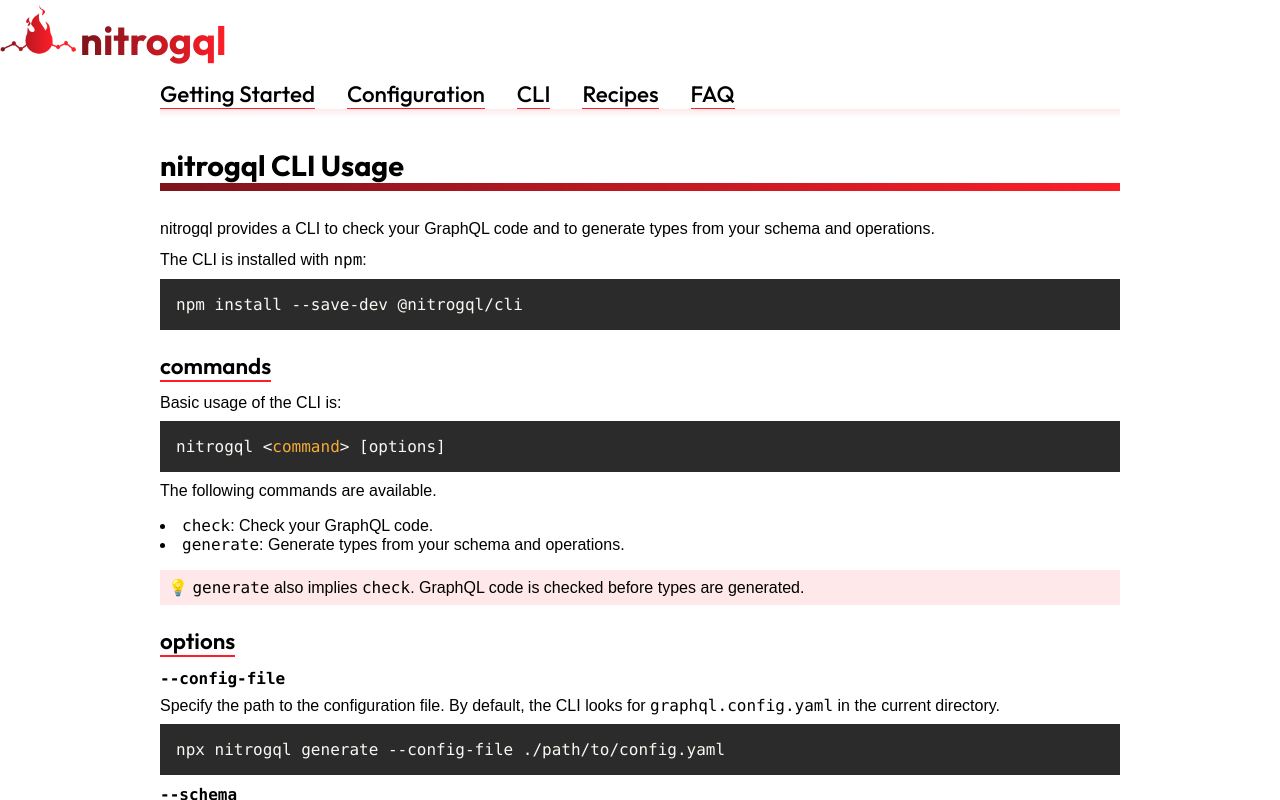
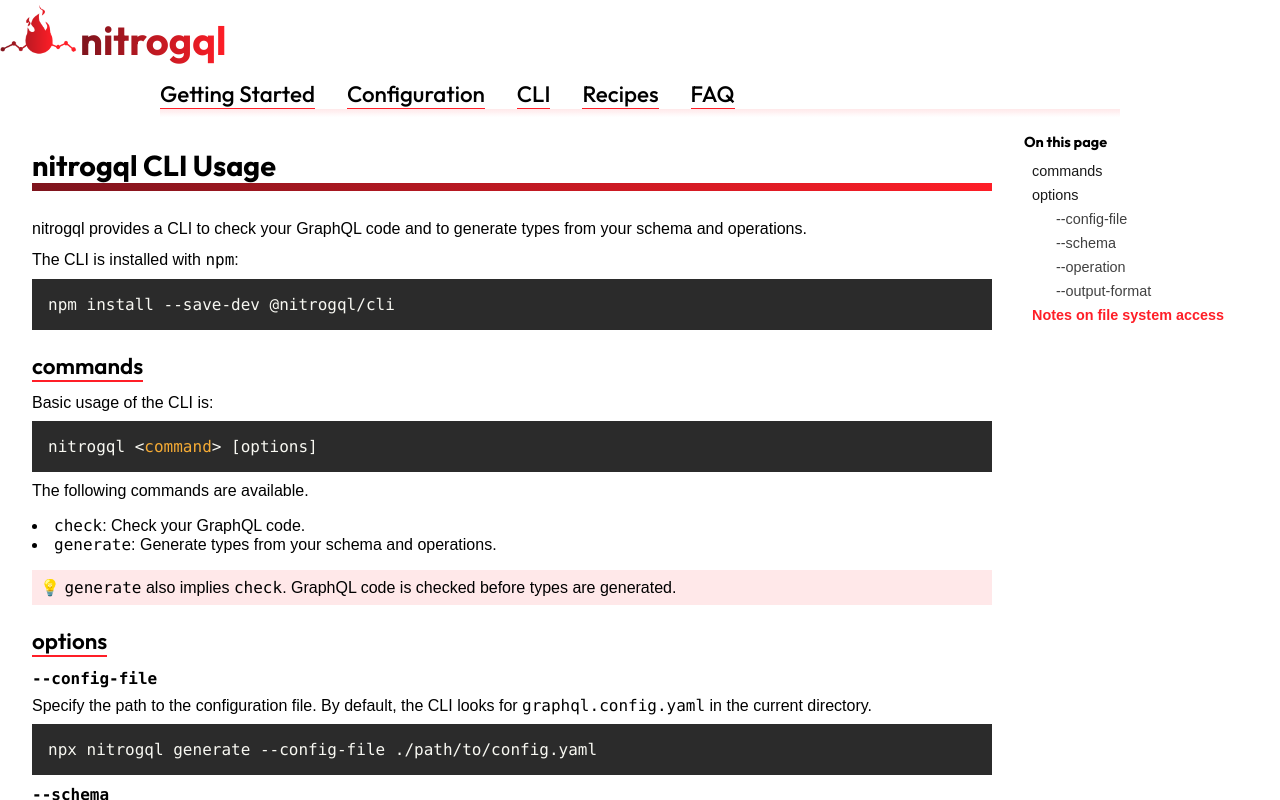
Before and after one commit to uhyo/nitrogql, a Next.js app in the folder website/: page /cli in a window 1280 px wide. Built offline with nearby package versions, Linux system fonts and the light colour scheme.

Commit message:
feat(website): install toc to all pages

```diff
--- a/website/src/app/(docs)/cli/page.tsx
+++ b/website/src/app/(docs)/cli/page.tsx
@@ -1,20 +1,22 @@
 import { Hint } from "@/app/_utils/Hint";
 import { Highlight } from "@/app/_utils/Highlight";
+import { Toc } from "../_toc";
 
 export default function GettingStarted() {
   return (
+    <Toc>
       <main>
         <h2>nitrogql CLI Usage</h2>
         <p>
-        nitrogql provides a CLI to check your GraphQL code and to generate types
-        from your schema and operations.
+          nitrogql provides a CLI to check your GraphQL code and to generate
+          types from your schema and operations.
         </p>
         <p>
           The CLI is installed with <code>npm</code>:
         </p>
         <Highlight language="bash">{`npm install --save-dev @nitrogql/cli`}</Highlight>
 
-      <h3>commands</h3>
+        <h3 id="commands">commands</h3>
         <p>Basic usage of the CLI is:</p>
         <Highlight language="bash">{`nitrogql <command> [options]`}</Highlight>
         <p>The following commands are available.</p>
@@ -23,7 +25,8 @@ export default function GettingStarted() {
             <code>check</code>: Check your GraphQL code.
           </li>
           <li>
-          <code>generate</code>: Generate types from your schema and operations.
+            <code>generate</code>: Generate types from your schema and
+            operations.
           </li>
         </ul>
         <Hint>
@@ -31,9 +34,9 @@ export default function GettingStarted() {
           is checked before types are generated.
         </Hint>
 
-      <h3>options</h3>
+        <h3 id="options">options</h3>
 
-      <h4>
+        <h4 id="config-file">
           <code>--config-file</code>
         </h4>
         <p>
@@ -42,7 +45,7 @@ export default function GettingStarted() {
         </p>
         <Highlight language="bash">{`npx nitrogql generate --config-file ./path/to/config.yaml`}</Highlight>
 
-      <h4>
+        <h4 id="schema">
           <code>--schema</code>
         </h4>
         <p>
@@ -50,21 +53,22 @@ export default function GettingStarted() {
           specified in the configuration file.
         </p>
 
-      <h4>
+        <h4 id="operation">
           <code>--operation</code>
         </h4>
         <p>
-        Specify the path to the operation file(s). This overrides the operation
-        path specified in the configuration file.
+          Specify the path to the operation file(s). This overrides the
+          operation path specified in the configuration file.
         </p>
 
-      <h4>
+        <h4 id="output-format">
           <code>--output-format</code>
         </h4>
         <p>Specify the output format of the CLI. Possible values are:</p>
         <ul>
           <li>
-          <code>human</code> (default): prints human-readable output to stderr.
+            <code>human</code> (default): prints human-readable output to
+            stderr.
           </li>
           <li>
             <code>rdjson</code>: prints &apos;check&apos; results in{" "}
@@ -74,8 +78,8 @@ export default function GettingStarted() {
             >
               rdjson
             </a>{" "}
-          format to stdout. This is useful for integrating with reviewdog. Makes
-          sense only when the <code>check</code> command is run.
+            format to stdout. This is useful for integrating with reviewdog.
+            Makes sense only when the <code>check</code> command is run.
           </li>
           <li>
             <code>json</code>: prints nitrogql specific JSON output to stdout.
@@ -135,14 +139,15 @@ export default function GettingStarted() {
   }
 }`}</Highlight>
 
-      <h3>Notes on file system access</h3>
+        <h3 id="notes-on-file-system-access">Notes on file system access</h3>
         <p>
-        Due to the security nature of WASI, the CLI cannot access files outside
-        the current directory by default. To allow access to files outside the
-        current directory, use a <code>NITROGQL_FS_SCOPE</code> environment
-        variable.
+          Due to the security nature of WASI, the CLI cannot access files
+          outside the current directory by default. To allow access to files
+          outside the current directory, use a <code>NITROGQL_FS_SCOPE</code>{" "}
+          environment variable.
         </p>
         <Highlight language="bash">{`NITROGQL_FS_SCOPE=../ npx nitrogql check --config-file ../graphql.config.yaml`}</Highlight>
       </main>
+    </Toc>
   );
 }
```
Also changed, not shown: website/src/app/(docs)/faq/page.tsx (+29 -22 lines), website/src/app/(docs)/getting-started/page.tsx (+31 -20 lines), website/src/app/(docs)/recipes/page.tsx (+11 -8 lines). Lines whose indentation alone changed are shown as unchanged.
